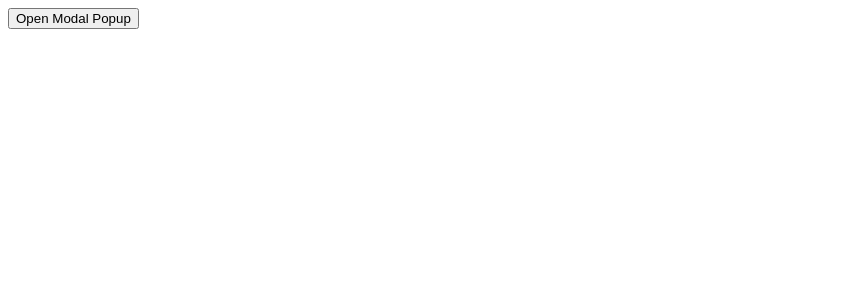
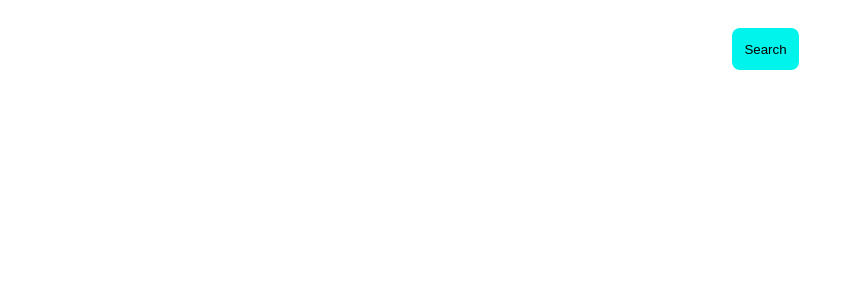
Before and after one commit to Hritikror/UI-25-projects, a React (Vite) app: page / in a window 1280 px wide. Shown: the top 300 px of the page, without its empty margins (0-854 px from the left). Built offline with nearby package versions, Linux system fonts and the light colour scheme.

Commit message:
Github implemented

```diff
--- a/src/App.jsx
+++ b/src/App.jsx
@@ -14,6 +14,7 @@ import CustomScrollIndicator from './components/scroll-indicator/CustomScrollInd
 import ScrollLazy from './components/scroll-lazy-loading/ScrollLazy';
 import TabTest from './components/custom-tabs/TabTest';
 import ModalTest from './components/custom-modal-popup/ModalParent';
+import Github from './components/github-profile-finder/Github';
 
 
 function App() {
@@ -45,7 +46,17 @@ function App() {
 
     {/* <TabTest/> */}
 
-    <ModalTest/>
+    {/* <ModalTest/> */}
+
+    <Github/>
+
+
+
+
+
+
+
+
       {/* <div>
         <a href="https://vitejs.dev" target="_blank">
           <img src={viteLogo} className="logo" alt="Vite logo" />
--- /dev/null
+++ b/src/components/github-profile-finder/Github.jsx
@@ -0,0 +1,34 @@
+import React from 'react'
+import { useState } from 'react'
+import User from './User';
+import './index.css';
+const Github = () => {
+
+    const [userData, setUserData] = useState(null);
+    const [loading, setLoading] = useState(true);
+    const [userName, setUserName] = useState("");
+
+
+    async function handleSubmit() {
+        const response = await fetch(`https://api.github.com/users/${userName}`);
+        const data = await response.json();
+        console.log("App ", data)
+        if (data) {
+          setUserData(data);
+          setLoading(false);
+          setUserName('')
+        }
+    }
+
+  return (
+    <div className="github-profile-container">
+      <div className="input-wrapper">
+        <input value={userName} onChange={(e)=>setUserName(e.target.value)}/>
+        <button onClick={handleSubmit}>Search</button>
+      </div>
+      {userData ? <User user={userData}/>  : null}
+    </div>
+  )
+}
+
+export default Github
--- /dev/null
+++ b/src/components/github-profile-finder/User.jsx
@@ -0,0 +1,44 @@
+export default function User({ user }) {
+    const {
+      avatar_url,
+      followers,
+      following,
+      public_repos,
+      name,
+      login,
+      created_at,
+    } = user;
+
+    const createdDate = new Date(created_at);
+
+    return (
+      <div className="user">
+        <div>
+          <img src={avatar_url} className="avatar" alt="User" />
+        </div>
+        <div className="name-container">
+          <a href={`https://github.com/${login}`} target="_blank">{name || login}</a>
+          <p>
+            User joined on{" "}
+            {`${createdDate.getDate()} ${createdDate.toLocaleString("en-us", {
+              month: "short",
+            })} ${createdDate.getFullYear()}`}
+          </p>
+        </div>
+        <div className="profile-info">
+          <div>
+            <p>Public Repos</p>
+            <p>{public_repos}</p>
+          </div>
+          <div>
+            <p>Followers</p>
+            <p>{followers}</p>
+          </div>
+          <div>
+            <p>Following</p>
+            <p>{following}</p>
+          </div>
+        </div>
+      </div>
+    );
+  }
--- /dev/null
+++ b/src/components/github-profile-finder/index.css
@@ -0,0 +1,63 @@
+.github-profile-container {
+    margin: 0 auto;
+    width: 90%;
+    max-width: 1000px;
+    padding: 20px;
+    border-radius: 8px;
+  }
+
+  .input-wrapper {
+    display: flex;
+    gap: 20px;
+    justify-content: center;
+    margin-bottom: 20px;
+  }
+
+  .input-wrapper input {
+    padding: 12px;
+    font-size: 16px;
+    border: none;
+  }
+
+  .input-wrapper button {
+    padding: 5px 12px;
+    border: none;
+    border-radius: 8px;
+    background-color: #00f4ec;
+    color: #000;
+    cursor: pointer;
+  }
+
+  .user{
+      padding: 15px;
+      border-radius: 10px;
+      border: 1px solid;
+  }
+
+  .avatar{
+      height: 150px;
+      aspect-ratio: 1/1;
+      border-radius: 50%;
+  }
+
+
+  .name-container{
+      display: flex;
+      gap: 20px;
+      justify-content: center;
+      margin-top: 20px;
+  }
+
+  .name-container p{
+      margin: 0px;
+      font-size: 20px;
+      font-weight: bold;
+  }
+
+  .profile-info div{
+      display: flex;
+      justify-content: center;
+      gap: 20px;
+      font-size: 20px;
+      font-weight: bold;
+  }
```
